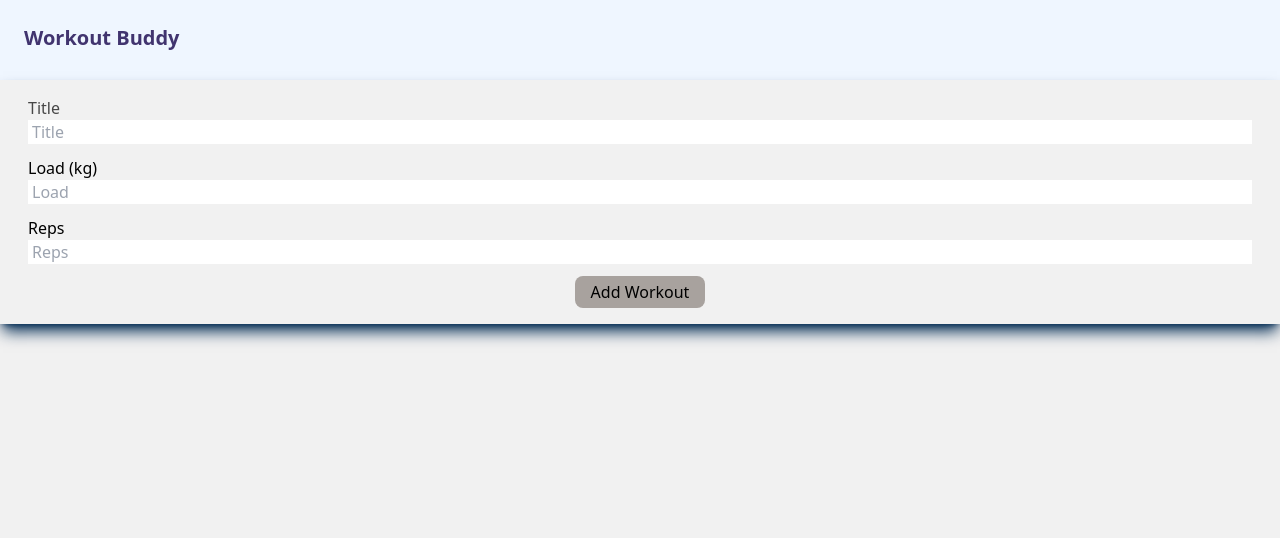
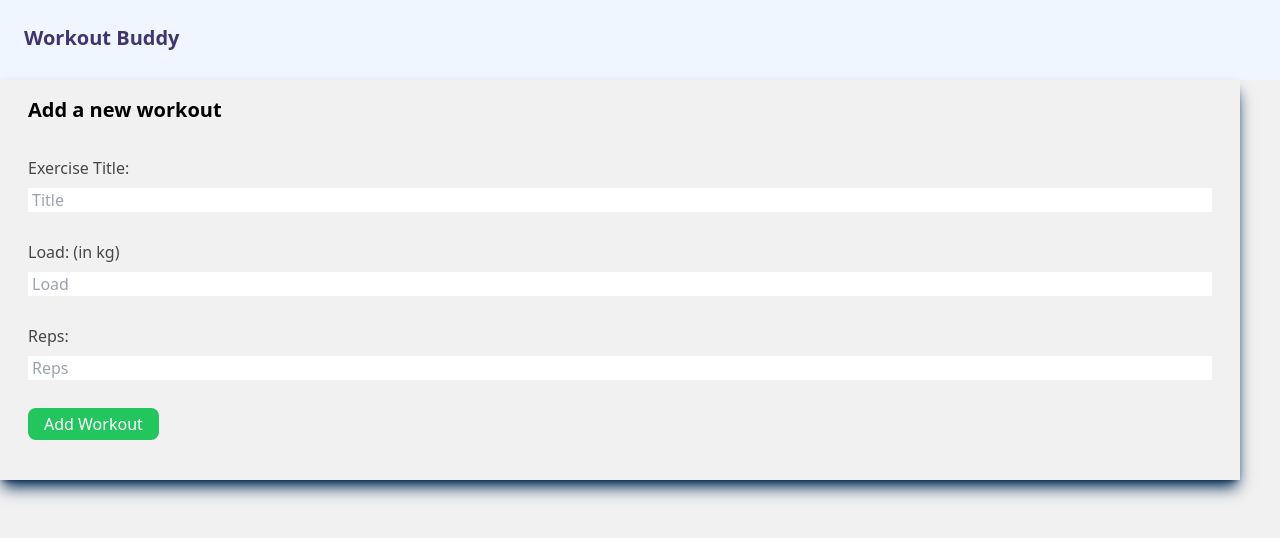
Before and after one commit to kezdetphia/mern-mycode-front, a React (Create React App) app: page /add in a window 1280 px wide. Shown: the top 538 px of the page. Built offline with nearby package versions, Linux system fonts and the light colour scheme.

Commit message:
delete function

```diff
--- a/package.json
+++ b/package.json
@@ -10,6 +10,7 @@
     "dotenv": "^16.3.1",
     "react": "^18.2.0",
     "react-dom": "^18.2.0",
+    "react-icons": "^4.11.0",
     "react-router-dom": "^6.17.0",
     "react-scripts": "5.0.1",
     "web-vitals": "^2.1.4"
--- /dev/null
+++ b/src/Components/DeleteBtn.jsx
@@ -0,0 +1,31 @@
+import { BsFillTrashFill } from "react-icons/bs";
+import { useWorkoutsContext } from "../hooks/useWorkoutsContext";
+
+const DeleteBtn = ({ workoutId }) => {
+  const {workouts, dispatch} = useWorkoutsContext();
+
+
+  const handleClick= async () => {
+    const res = fetch(`/api/workouts/${workoutId}`, {
+      method: "DELETE",
+      headers: {"Content-Type": "application/json"},
+      body: JSON.stringify(workouts.workoutId),
+    })
+
+    if (res.ok){
+      const resData = await res.json();
+      console.log("new workout deleted", resData);
+       dispatch({ type: "DELETE_WORKOUT", payload: resData._id });
+    }
+  }
+
+  return (
+    <div>
+      <button onClick={handleClick}>
+        <BsFillTrashFill />
+      </button>
+    </div>
+  );
+};
+
+export default DeleteBtn;
--- a/src/Components/WorkoutDetails.jsx
+++ b/src/Components/WorkoutDetails.jsx
@@ -1,12 +1,32 @@
-const WorkoutDetails = ({workout}) => {
+import DeleteBtn from "./DeleteBtn";
+import { useWorkoutsContext } from "../hooks/useWorkoutsContext";
+
+const WorkoutDetails = () => {
+  const { workouts, dispatch } = useWorkoutsContext();
+
+
+
   return (
-    <div className='workoutdetails bg-slate-50 mb-3 mx-16 '>
-      <div className='mx-8 '>
-      <h4 className='text-purple-400 font-bold pb-3  '>{workout.title}</h4>
-      <p><strong>Load(kg): </strong>{workout.load}</p>
-      <p><strong>Reps:</strong>{workout.reps}</p>
-      <p>{workout.createdAt}</p>
-      </div>
+    <div className="mx-16">
+      {workouts.map((workout) => (
+        <div key={workout._id} className="flex bg-slate-50 mb-3">
+          <div className="mx-8">
+            <h4 className="text-purple-400 font-bold pb-3">{workout.title}</h4>
+            <p>
+              <strong>Load(kg): </strong>
+              {workout.load}
+            </p>
+            <p>
+              <strong>Reps: </strong>
+              {workout.reps}
+            </p>
+            <p>{workout.createdAt}</p>
+          </div>
+          <div className="mt-4 mr-2">
+            <DeleteBtn workoutId={workout._id} />
+          </div>
+        </div>
+      ))}
     </div>
   );
 };
--- a/src/Components/WorkoutForm.jsx
+++ b/src/Components/WorkoutForm.jsx
@@ -41,37 +41,45 @@ const WorkoutForm = () => {
  }
 
   return (
-    // <div className=" flex justify-center ">
-      <div className="flex flex-col justify-center  mx-auto shadow-lg shadow-darkgray  ">
-        <form className="flex flex-col mx-7 my-4 " onSubmit={(e) => handleSubmit(e)}>
-          <label className="text-lightgray">Title</label>
+    <div className="flex flex-col h-[400px] mr-10   shadow-lg shadow-darkgray  ">
+      <p className="mx-7 my-4 text-xl font-bold">Add a new workout</p>
+      <form
+        className="flex flex-col mx-7 my-4   "
+        onSubmit={(e) => handleSubmit(e)}
+      >
+        <label className="text-lightgray pb-2">Exercise Title:</label>
         <input
           placeholder="Title"
           type="text"
           value={workout.title}
           name="title"
           onChange={handleChange}
-            className="mb-3 pl-1"
+          className="mb-7 pl-1"
         />
-          <label>Load (kg)</label>
+        <label className="text-lightgray pb-2">Load: (in kg)</label>
         <input
           placeholder="Load"
           value={workout.load}
           name="load"
           onChange={handleChange}
-            className="mb-3 pl-1"
+          className="mb-7 pl-1"
         />
-          <label>Reps</label>
+        <label className="text-lightgray pb-2">Reps: </label>
         <input
           placeholder="Reps"
           value={workout.reps}
           name="reps"
           onChange={handleChange}
-            className="mb-3 pl-1"
+          className="mb-7 pl-1"
         />
 
-          <div className="flex justify-center items-center ">
-          <button className="rounded-lg bg-stone-400 px-4 py-1" type="submit">Add Workout</button>
+        <div className="flex justify-start items-center ">
+          <button
+            className="rounded-lg text-white bg-green-500 px-4 py-1"
+            type="submit"
+          >
+            Add Workout
+          </button>
         </div>
       </form>
     </div>
--- a/src/Pages/Home.jsx
+++ b/src/Pages/Home.jsx
@@ -20,15 +20,19 @@ const Home = () => {
     fetchWorkout();
   }, [workouts]);
 
+
+
   return (
-    <div className="Home flex my-10">
-      <div className="workouts">
+    <div className="Home flex my-10 w-full space-between">
+
+      <div className="workouts w-full mx-20">
         {workouts &&
           workouts.map((workout) => <WorkoutDetails key={workout._id} workout={workout} />)}
       </div>
-      <div className="">
+      <div className="w-1/2 mx-10">
           <WorkoutForm />
       </div>
+
     </div>
   );
 };
--- a/src/context/WorkoutsContext.jsx
+++ b/src/context/WorkoutsContext.jsx
@@ -12,6 +12,12 @@ export function workoutsReducer(state, action){
       return {
         workouts: [action.payload, ...state.workouts]
       }
+    case "DELETE_WORKOUT":
+      const workoutIdToDelete = action.payload;
+      const updatedWorkouts = state.workouts.filter(workout=> workout._id !== workoutIdToDelete)
+      return {
+        workouts: updatedWorkouts
+      };
     default:
       return state
   }
```
Also changed, not shown: 1 other file (tests, documents, lock files or other folders). Lines whose indentation alone changed are shown as unchanged.
